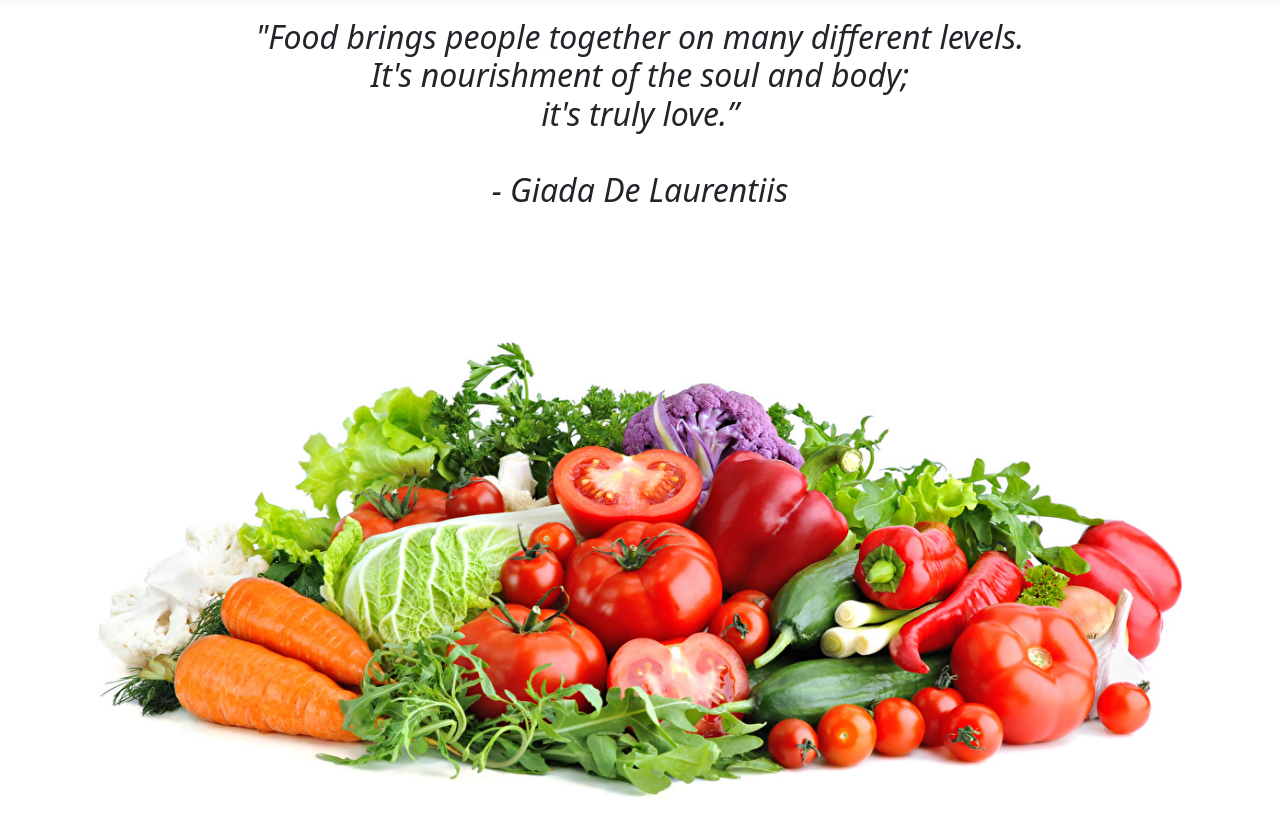
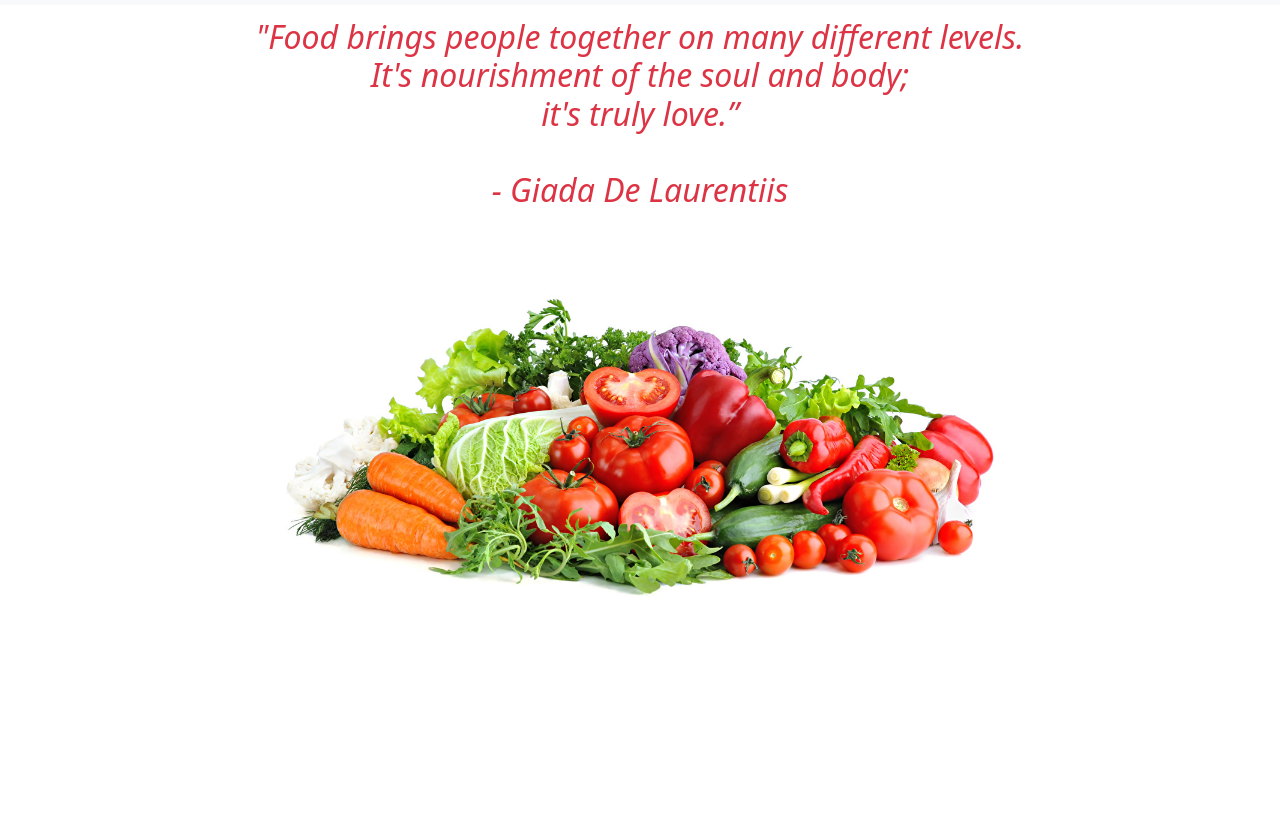
Before and after one commit to jorgerodriguez860/food-app, a plain HTML site: page index.html in a window 1280 px wide. Shown: the part 52-888 px from the top of the page. After the commit the page ends 800 px from the top, so only its background shows below. Drawn offline with nearby package versions, Linux system fonts and the light colour scheme.

Commit message:
added screenshots and updated README

```diff
--- a/css/food-app.css
+++ b/css/food-app.css
@@ -8,6 +8,20 @@
     padding-top: 1%;
 }
 
+h2 {
+    color: #dc3444;
+}
+
+#bgDiv {
+    display: flex;
+    flex-direction: column;
+    align-items: center;
+}
+#bgphoto {
+    width: 60%;
+    align-items: center;
+}
+
 @media screen and (max-width: 1200px){
     #bgphoto {
         background-size: 50%;
--- a/index.html
+++ b/index.html
@@ -39,9 +39,12 @@
           <br> -  Giada De Laurentiis</i></h2>
       </div>
 
+    </div>
+
+    <div id="bgDiv">
       <img id="bgphoto" src="./assets/bg2.jpg" alt="background image">
+    </div>
 
-    </div>
   </div>
 
 </div>
```
Also changed, not shown: README.md, assets/ss2.png (added), assets/ss5.png (added), 5 other files.
